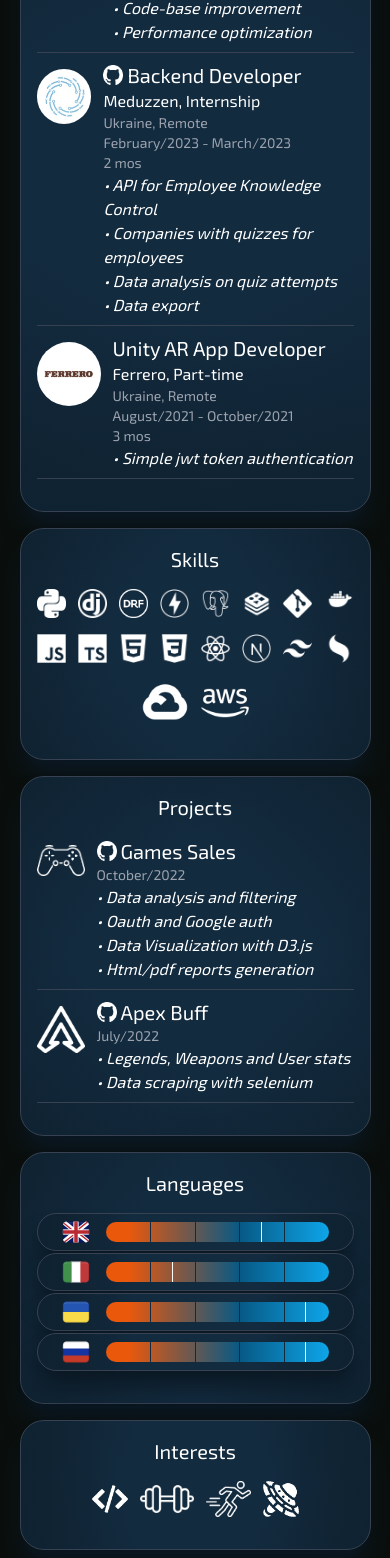
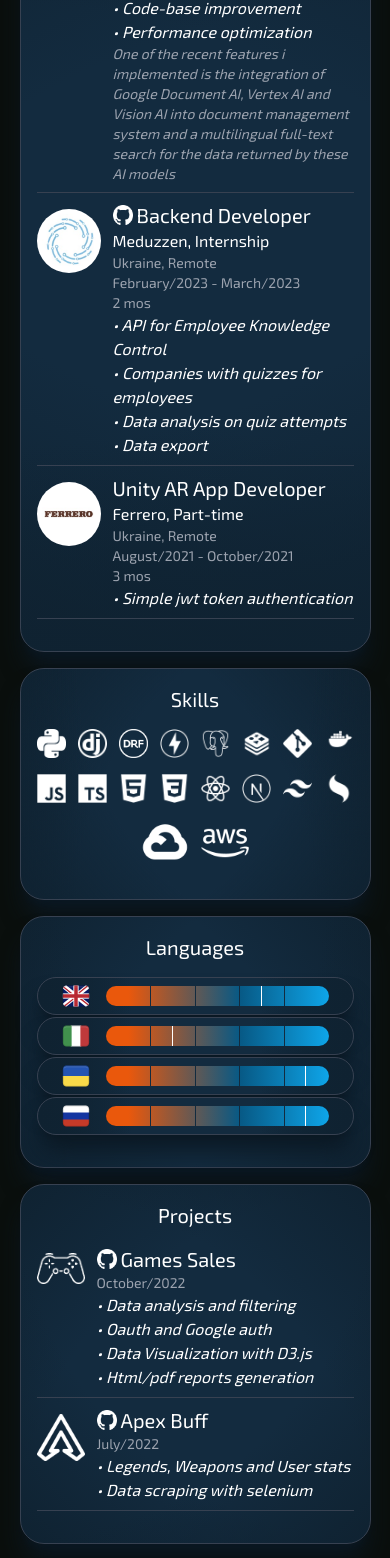
Before and after one commit to mys1erious/portfolio-v1, a Next.js app: page / in a window 390 px wide. Shown: the part 1388-2946 px from the top of the page. Built offline with nearby package versions, Linux system fonts and the light colour scheme.

Commit message:
refactor: change some layout

```diff
--- a/src/app/components/Work.tsx
+++ b/src/app/components/Work.tsx
@@ -49,7 +49,7 @@ const Work = ({
              onMouseEnter={() => setSkills(skills)} onMouseLeave={resetSkills}
         >
             <div className="flex gap-3 items-start">
-                <div className="mt-2">
+                <div className="mt-2 flex-shrink-0">
                     <Icon src={src} alt={alt} href={href} text={name} width={64} rounded={true} scaleUpOnHover={false}/>
                 </div>
                 <div className="flex flex-col items-start">
@@ -75,6 +75,7 @@ const Work = ({
                             <li key={index}>&#8226; {feature}</li>
                         ))}
                     </ul>
+                    <div></div>
                     <div className="text-sm text-gray-400 italic">
                         {description}
                     </div>
--- a/src/app/page.tsx
+++ b/src/app/page.tsx
@@ -20,7 +20,7 @@ export default function Home() {
     return (
         <main className="main-bg before:fixed before:top-0 before:right-0 before:bottom-0 before:left-0 before:z-[-2]
             min-h-screen text-white text-center overflow-x-hidden">
-            <BgVideo />
+            <BgVideo/>
             <div className="hanging-sign-container">
                 <Image className="hanging-sign"
                        src="/mys1erious_sign.png" alt="mys1erious sign"
@@ -49,8 +49,9 @@ export default function Home() {
                                       src="/socials/goodreads.png" alt="Goodreads"
                                       text="@Mys1erious"
                                 />
-                                <Icon href="https://drive.google.com/file/d/1RXG-YH62S_vVHWVVL2B5z8R9j1xgYdCp/view?usp=sharing"
-                                      width={19} src="/socials/pdf.png" alt="PDF" text="PDF"
+                                <Icon
+                                    href="https://drive.google.com/file/d/1RXG-YH62S_vVHWVVL2B5z8R9j1xgYdCp/view?usp=sharing"
+                                    width={19} src="/socials/pdf.png" alt="PDF" text="PDF"
                                 />
                                 <Icon href="mailto:yevhenii.lavrinovych@gmail.com"
                                       src="/socials/email.png" alt="Email"
@@ -124,6 +125,10 @@ export default function Home() {
                                         'Code-base improvement',
                                         'Performance optimization',
                                     ]}
+                                    description="
+                                        One of the recent features i implemented is the integration of Google Document AI,
+                                        Vertex AI and Vision AI into document management system and a multilingual
+                                        full-text search for the data returned by these AI models"
                                 />
                                 <Work
                                     href="https://www.linkedin.com/company/meduzzen/"
@@ -258,6 +263,17 @@ export default function Home() {
                                 </div>
                             </div>
                         </Section>
+                    </div>
+                    <div className="flex flex-col gap-y-4 lg:w-1/4">
+                        <Section className="p-4 pb-8">
+                            <SectionTitle>Languages</SectionTitle>
+                            <div className="flex flex-col gap-y-0.5">
+                                <Language src="/countries/uk.svg" alt="UK" text="English" level="C1"/>
+                                <Language src="/countries/italy.svg" alt="IT" text="Italian" level="A2"/>
+                                <Language src="/countries/ukraine.svg" alt="UA" text="Ukrainian" level="C2"/>
+                                <Language src="/countries/russia.svg" alt="RU" text="Russian" level="C2"/>
+                            </div>
+                        </Section>
                         <Section className="p-4 pb-8">
                             <SectionTitle>Projects</SectionTitle>
                             <div className="flex flex-col gap-2">
@@ -298,17 +314,6 @@ export default function Home() {
                                 />
                             </div>
                         </Section>
-                    </div>
-                    <div className="flex flex-col gap-y-4 lg:w-1/4">
-                        <Section className="p-4 pb-8">
-                            <SectionTitle>Languages</SectionTitle>
-                            <div className="flex flex-col gap-y-0.5">
-                                <Language src="/countries/uk.svg" alt="UK" text="English" level="C1"/>
-                                <Language src="/countries/italy.svg" alt="IT" text="Italian" level="A2"/>
-                                <Language src="/countries/ukraine.svg" alt="UA" text="Ukrainian" level="C2"/>
-                                <Language src="/countries/russia.svg" alt="RU" text="Russian" level="C2"/>
-                            </div>
-                        </Section>
                         <Section className="p-4 pb-8">
                             <SectionTitle>Interests</SectionTitle>
                             <div className="flex flex-col gap-4">
```
